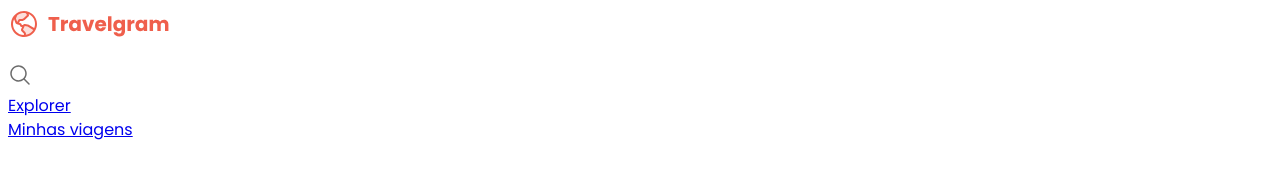
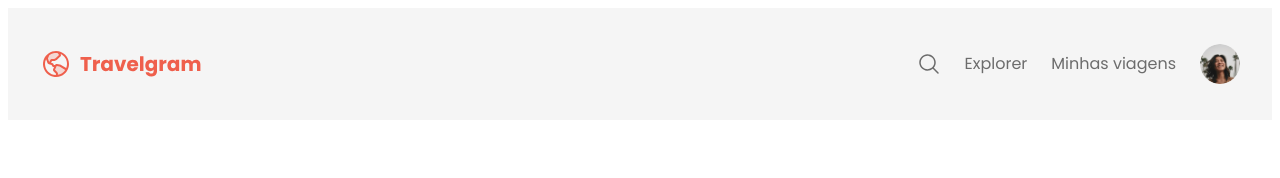
Before and after one commit to Blasivas/Travelgram, a plain HTML site: page index.html in a window 1280 px wide. Drawn offline with Linux system fonts and the light colour scheme.

Commit message:
Navigation

```diff
--- a/index.html
+++ b/index.html
@@ -10,7 +10,8 @@
 <link href="https://fonts.googleapis.com/css2?family=Poppins:wght@100;400;700&display=swap" rel="stylesheet">
 </head>
 <body>
-  <nav>
+  <div class="bg-surface-color">
+    <nav class="container">
       <a href="#" id="logo">
         <img src="assets/Icons/Logo.svg" alt="Logomarca">
       </a>
@@ -22,8 +23,11 @@
         </li>
         <li><a href="#">Explorer</a></li>
         <li><a href="#">Minhas viagens</a></li>
-      <li><a href="assets/Profile pic.png" alt="Imagem de Isabela"></a></li>
+        <li><a href="#">
+          <img src="assets/Images/Profile-pic.png" alt="imagem de Iabella">
+        </a></li>
       </ul>
     </nav>
+  </div>
 </body>
 </html>
--- a/styles/global.css
+++ b/styles/global.css
@@ -6,7 +6,7 @@
 :root{
   --brand-color: #EF5F4C;
   --background-color: #FFFFFF;
-  --surface-color: #F5F5F5;
+  --surface-color: #f5f5f5;
   --skeleton-color: #D9D9D9;
   --shape-transparency: #FFFFFF8F;
   --text-color-primary: #313131;
@@ -17,13 +17,25 @@
   --text: 16px/150% var(--font-family);
   --text-md: 14px/175% var(--font-family);
   --text-sm: 12px/175% var(var(--font-family))
-
 }
 body {
   font:var(--text);
   color: var(--text-color-secondary);
   background-color: var(--background-color);
 }
-p{
-  color: var(--text-color-secondary);
+a{
+  text-decoration: none;
+  color: inherit;
 }
+a:hover{
+  color: var(--brand-color);
+  text-decoration: underline;
+}
+.container {
+  padding-inline: 32px;
+  max-width: 1280px;
+  margin-inline: auto;
+}
+.bg-surface-color {
+  background-color: var(--surface-color);
+}
--- a/styles/index.css
+++ b/styles/index.css
@@ -1 +1,2 @@
 @import url(global.css);
+@import url(nav.css);
--- /dev/null
+++ b/styles/nav.css
@@ -0,0 +1,19 @@
+nav{
+  display: flex;
+  justify-content: space-between;
+  align-items: center;
+  line-height: 0;
+  padding-block: 20px;
+}
+nav ul{
+  list-style: none;
+  display: flex;
+  align-items: center;
+  gap: 24px;
+}
+nav ul li:last-child img {
+  width: 40px;
+  height: 40px;
+  object-fit: cover;
+  border-radius: 50%;
+}
```
Also changed, not shown: assets/Images/Profile-pic.png (renamed from assets/Profile pic.png). Lines whose indentation alone changed are shown as unchanged.
